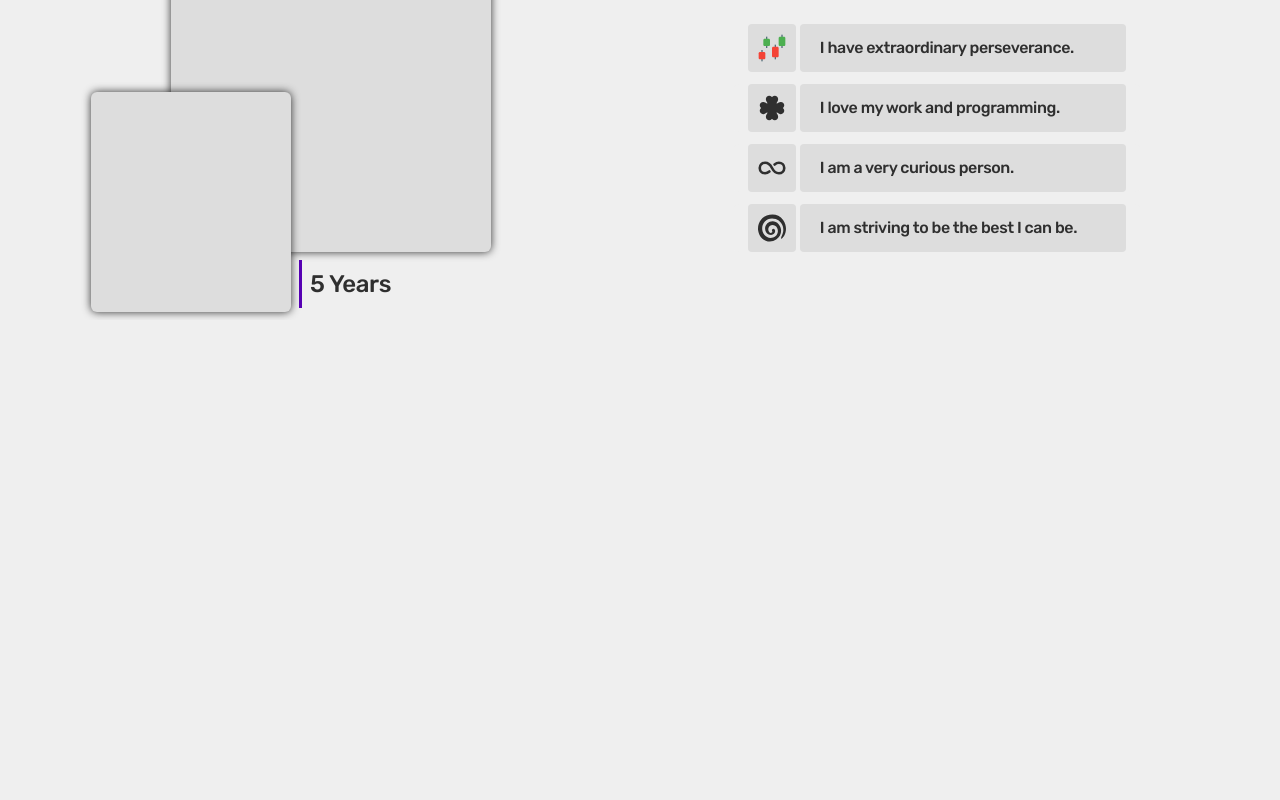
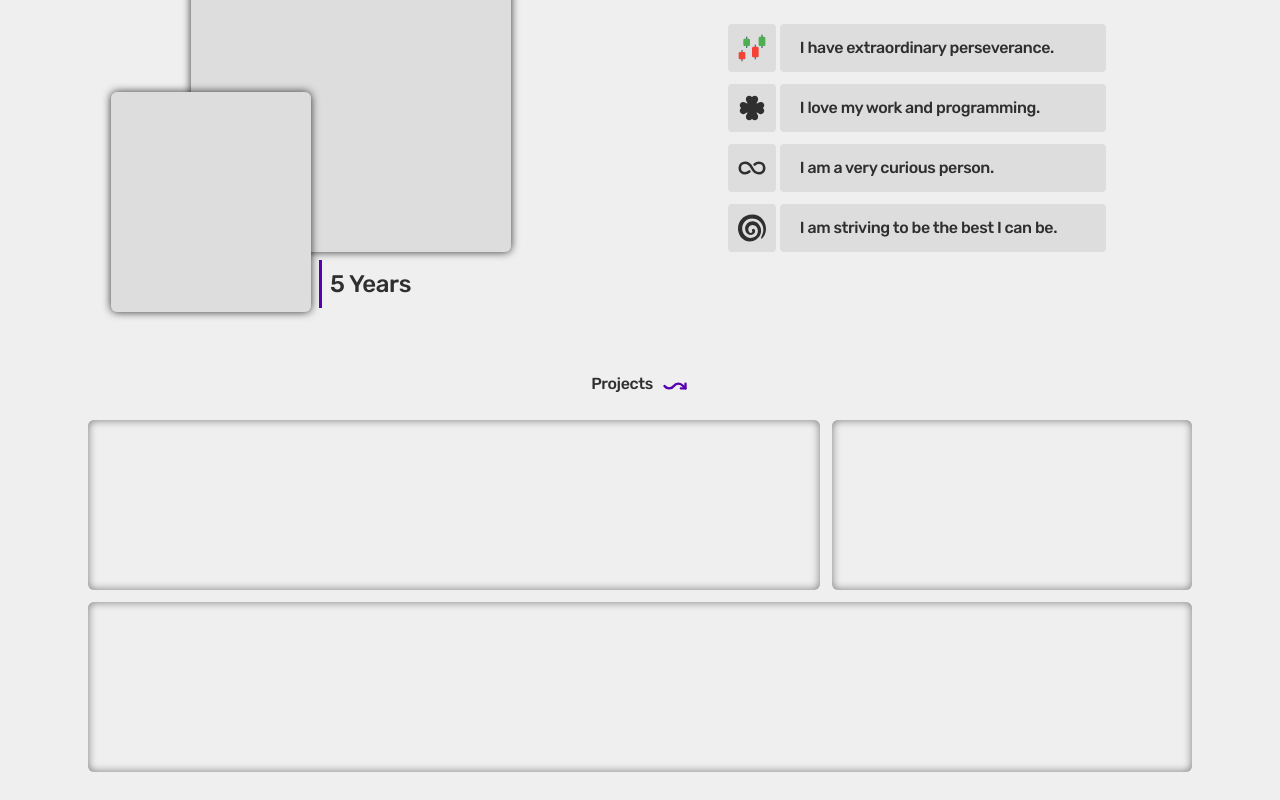
Before and after one commit to khalifeh-dev/portfolio, a Next.js app: page / in a window 1280 px wide. Shown: the part 736-1536 px from the top of the page. Before the commit the page ends 1056 px from the top, so only its background shows below. Built offline with nearby package versions, Linux system fonts and the light colour scheme.

Commit message:
feat(main): add projects section

```diff
--- a/app/components/templates/main.tsx
+++ b/app/components/templates/main.tsx
@@ -10,7 +10,7 @@ const Main = () => {
 
     return (
 
-        <main className="w-full col-center gap-y-5 px-4 py-2">
+        <main className="w-full col-center gap-y-15 px-14 py-2">
 
             <section className="relative row-center gap-x-5 w-full h-120">
 
@@ -100,6 +100,38 @@ const Main = () => {
 
             </section>
 
+            <section className="relative row-center gap-x-5 w-full h-105 px-4">
+
+                <span className="absolute top-0 flex justify-center items-start gap-x-2 w-full h-10">Projects <TbArrowWaveRightDown className="size-7 text-secondary" /></span>
+
+                <div className="w-full h-88 mt-7">
+
+                    <div className="container size-full">
+
+                      <div className="first">
+
+                        <div className="size-full rounded-md shadow-[inset_0_0_8px_rgba(0,0,0,0.5)]"></div>
+
+                      </div>
+
+                      <div className="second">
+
+                        <div className="size-full rounded-md shadow-[inset_0_0_8px_rgba(0,0,0,0.5)]"></div>
+
+                      </div>
+
+                      <div className="third">
+
+                        <div className="size-full rounded-md shadow-[inset_0_0_8px_rgba(0,0,0,0.5)]"></div>
+
+                      </div>
+
+                    </div>
+
+                </div>
+
+            </section>
+
         </main>
 
     )
--- a/app/globals.css
+++ b/app/globals.css
@@ -73,3 +73,16 @@ body {
   background: var(--background);
   color: var(--foreground);
 }
+
+.container {
+  display: grid;
+  grid-template-columns: 1fr 1fr 1fr;
+  grid-template-rows: 1fr 1fr;
+  gap: 12px 12px;
+  grid-template-areas:
+    "first first second"
+    "third third third";
+}
+.first { grid-area: first; }
+.second { grid-area: second; }
+.third { grid-area: third; }
```
